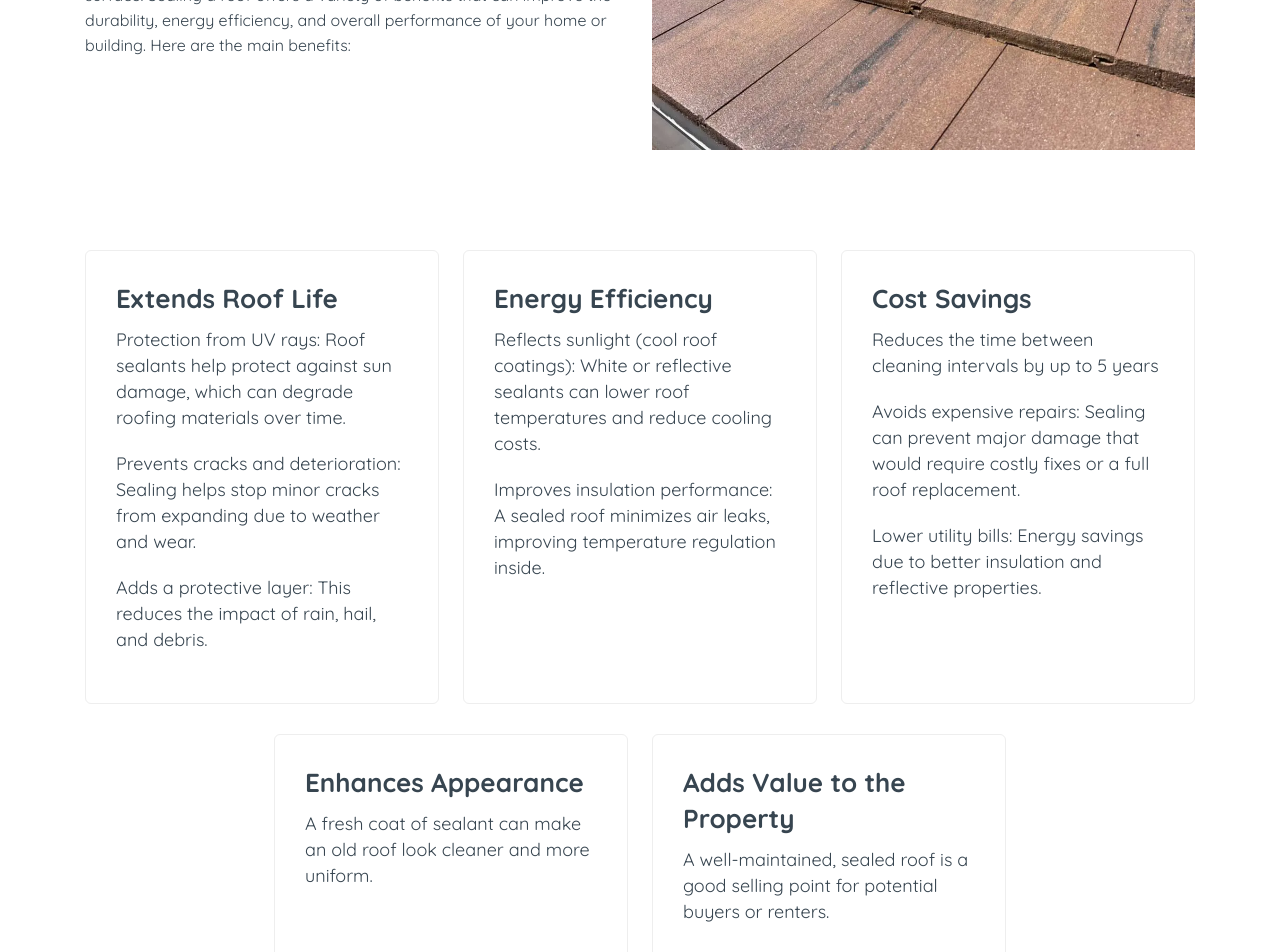
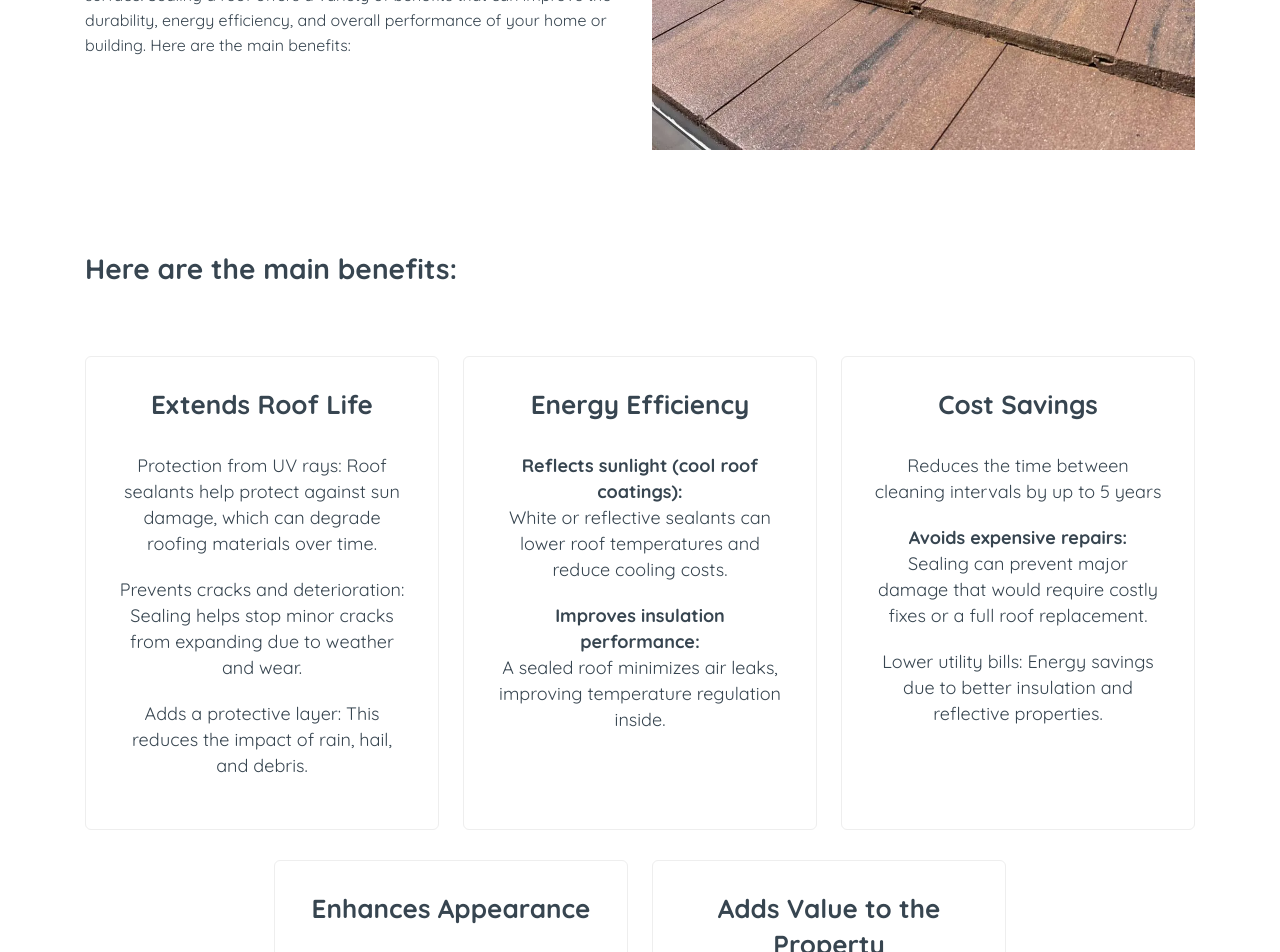
Before and after one commit to divinepropertymaint/site, a Jekyll site: the page built from index.md, in a window 1280 px wide. Shown: the part 2755-3707 px from the top of the page. Built offline with Jekyll 4.4.1, drawn with Linux system fonts in a browser that asks for light colours; some web fonts are replaced.

Commit message:
update section

```diff
--- a/_includes/home/hero-section.html
+++ b/_includes/home/hero-section.html
@@ -152,7 +152,8 @@
                 </h2>
                 <div class="gap"></div>
                 <p class="block-desc">
-                    Roof sealing is the process of applying a protective coating to your roofs surface. Sealing a roof offers a variety of benefits that can improve the durability, energy efficiency, and overall performance of your home or building. Here are the main benefits:
+                    Roof sealing is the process of applying a protective coating to your roofs surface. Sealing a roof offers a variety of benefits that can improve the durability, energy efficiency, and overall performance of your home or building.
+                    Here are the main benefits:
                 </p>
 
             </div>
@@ -161,9 +162,13 @@
     </div><!-- ./container -->
 </section><!-- end overview -->
 
-<section class="section-padding pt-0">
+<section class="section-padding sec-roof pt-0">
     <div class="container">
         <div class="row justify-content-center gutter-30">
+            <div class="col-12">
+                <h2>Here are the main benefits:</h2>
+            </div>
+            <div class="gap"></div>
             <div class="col-md-4">
                 <div class="card-item">
                     <div class="content">
@@ -179,8 +184,8 @@
                 <div class="card-item">
                     <div class="content">
                         <h3>Energy Efficiency</h3>
-                        <p> Reflects sunlight (cool roof coatings): White or reflective sealants can lower roof temperatures and reduce cooling costs.</p>
-                        <p> Improves insulation performance: A sealed roof minimizes air leaks, improving temperature regulation inside.</p>
+                        <p> <strong>Reflects sunlight (cool roof coatings):</strong> White or reflective sealants can lower roof temperatures and reduce cooling costs.</p>
+                        <p> <strong>Improves insulation performance:</strong> A sealed roof minimizes air leaks, improving temperature regulation inside.</p>
                     </div>
                 </div>
             </div>
@@ -190,7 +195,7 @@
                     <div class="content">
                         <h3>Cost Savings</h3>
                         <p> Reduces the time between cleaning intervals by up to 5 years</p>
-                        <p> Avoids expensive repairs: Sealing can prevent major damage that would require costly fixes or a full roof replacement.</p>
+                        <p> <strong>Avoids expensive repairs:</strong> Sealing can prevent major damage that would require costly fixes or a full roof replacement.</p>
                         <p> Lower utility bills: Energy savings due to better insulation and reflective properties.</p>
                     </div>
                 </div>
@@ -216,8 +221,8 @@
         </div><!-- ./row -->
     </div><!-- ./container -->
 </section><!-- end overview -->
-
-<section class="section-padding pt-0">
+<hr>
+<section class="section-padding">
     <div class="container">
     <div class="row align-items-center gutter-30 justify-content-md-between">
         <div class="col-lg-6">
--- a/_sass/components/_service.scss
+++ b/_sass/components/_service.scss
@@ -44,3 +44,17 @@
         }
     }
 }
+
+.sec-roof {
+    .card-item {
+        text-align: center;
+        .content {
+            h3 {
+                padding-bottom: 20px;
+            }
+            strong {
+                display: block;
+            }
+        }
+    }
+}
```
